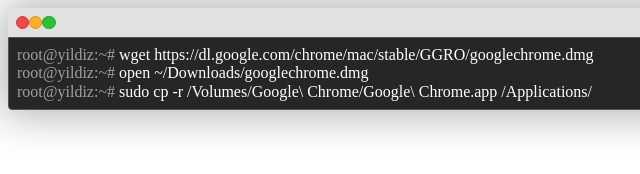
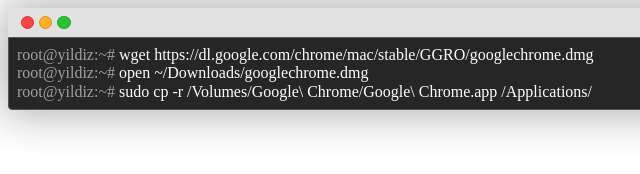
Before and after one commit to muhammedzaimtr/terminal, a plain HTML site: page index.html in a window 1280 px wide. Shown: the full height of the page, 0-640 px from the left. Drawn offline with Linux system fonts and the light colour scheme.

Commit message:
Update index.html

```diff
--- a/index.html
+++ b/index.html
@@ -5,7 +5,7 @@
 .terminal-pencere{background:#E1E1E1;box-shadow:0px 0px 42px 6px rgba(0,0,0,0.3);text-align:left;border-radius:4px;margin:0px auto;}
 .terminal-ust{padding:8px;}
 .terminal-ust
-.kapat{ width:0.7em;height:0.7em;border-radius:50%;display:inline-block;}
+.kapat{ width:0.7em;height:0.7em;border-radius:50%;display:inline-block;margin-left: 5px;}
 .terminal-ust
 .kapat.kapat-kirmizi{background:#FC4546;border:1px solid #D73031;}
 .terminal-ust
```
